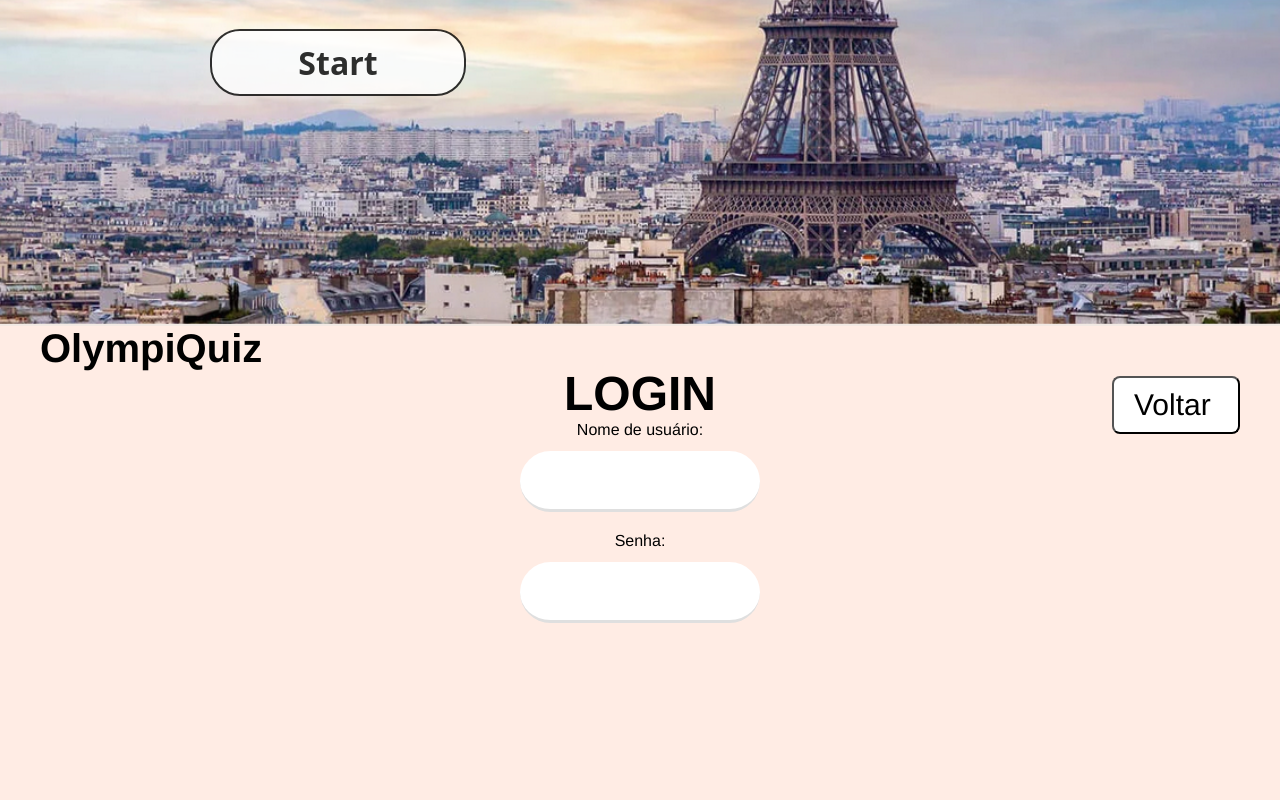
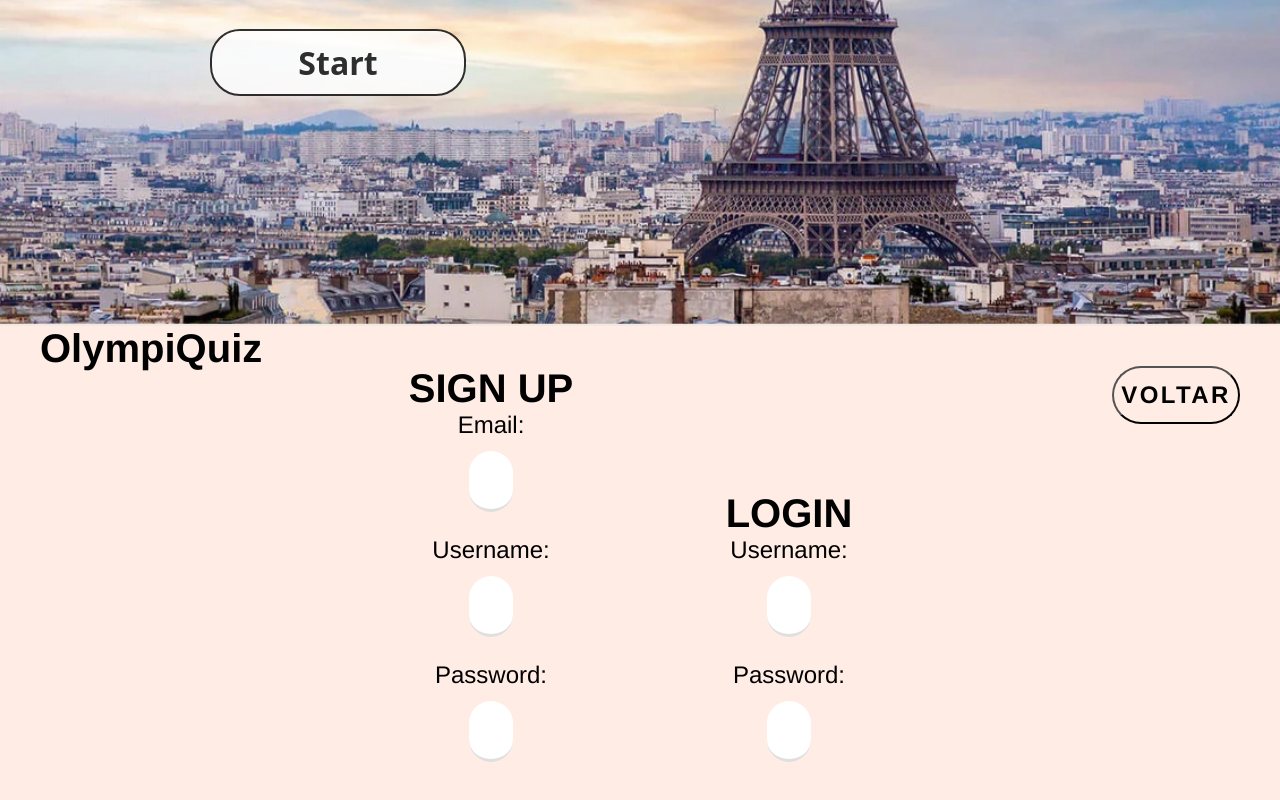
Before and after one commit to pedropiin/olympiquiz, a React (Create React App) app in the folder react-project/: page / in a window 1280 px wide. Shown: the part 474-1274 px from the top of the page. Built offline with nearby package versions, Linux system fonts and the light colour scheme.

Commit message:
arrumando typo Home e adicionando form de signup na tela de login

```diff
--- a/react-project/src/pages/Home.css
+++ b/react-project/src/pages/Home.css
@@ -20,6 +20,7 @@ body {
 
   .start-button {
     position: absolute;
+
     bottom: 220px;
     left: 210px;
     display: flex;
--- a/react-project/src/pages/Home.js
+++ b/react-project/src/pages/Home.js
@@ -7,7 +7,7 @@ const Home = () => {
     <div className="home-container">
       <img src={homeImage} alt="Home" className="home-image" />
         <div className='welcome-text'> <p>Welcome to </p></div>
-        <div className='olympiquiz-text'> <p>Olympiquiz</p></div>
+        <div className='olympiquiz-text'> <p>OlympiQuiz</p></div>
         <button className="start-button">Start</button>
         <button className="sign-in-button">Sign in</button>
 
--- a/react-project/src/pages/Login.css
+++ b/react-project/src/pages/Login.css
@@ -4,7 +4,7 @@ body {
     font-family: 'Sans', sans-serif;
 }
 
-.login-container {
+.container {
     position: relative;
     width: 100%;
     height: 100vh;
@@ -23,50 +23,64 @@ body {
 
 .back-button {
     position: absolute;
+    overflow: hidden;
     top: 40px;
     right: 40px;
     width: 10%;
 
     display: flex;
+    flex-direction: column;
     text-align: center;
     align-items: center;
     align-content: center;
     cursor: pointer;
 
-    margin: 10px 0;
-    padding: 10px 20px;
-    border-radius: 8px;
+    padding: 1% 1%;
+    border-radius: 5rem;
 
-    background-color: #ffffff;
-    font-size: 30px;
+    color: #000000;
+    background-color: #ffece4;
+    font-size: 1.5em;
+    letter-spacing: .15rem;
+    text-transform: uppercase;
+    font-weight: bold;
 }
 
-.login-text {
-    font-size: 1.5em;
+h1 {
+    font-size: 2.5em;
     text-transform: uppercase;
 
 }
 
-.login-info-container {
-    justify-content: center;
+.form {
+    text-align: center;
+}
+
+.login-container {
+    justify-content: right;
     align-items: center;
     padding: 40px;
+    vertical-align: center;
+    display: inline-block;
 }
 
-.username-container {
-    position: relative;
-    margin-bottom: 1.25em;
-
+.signup-container {
+    padding: 40px;
+    align-items: center;
+    vertical-align: center;
+    display: inline-block;
 }
 
-
-#username-input, #password-input {
+#username-login-input, #password-login-input,
+#email-signup-input, #username-signup-input,
+#password-signup-input {
     border: 0;
     border-bottom: 3px;
     margin-top: 12px;
     border-style: solid;
     border-color: #dfdfdf;
     border-radius: 60px;
+    margin-bottom: 1.5em;
 
     padding: 20px;
     outline: none;
@@ -78,10 +92,10 @@ body {
 label {
     align-items: center;
     cursor: text;
+    font-size: 1.5em;
 }
 
 input, label {
-    font-size: 1em;
     display: flex;
     flex-direction: column;
     width: 20%;
--- a/react-project/src/pages/Login.js
+++ b/react-project/src/pages/Login.js
@@ -5,22 +5,41 @@ import '../pages/Login.css';
 //TODO: Inserir símbolo login antes da label do username e senha
 const Login = () => {
     return (
-        <div className='login-container'>
+        <div className='container'>
             <div className='home-text'>
                 <p>OlympiQuiz</p>
             </div>
             <button className='back-button'>Voltar</button>
-            <div className='login-info-container'>
-                <div className='login-text'>
-                    <h1>Login</h1>
+            <div className='form'>
+                <div className='signup-container'>
+                    <div className='signup-text'>
+                        <h1>Sign Up</h1>
+                    </div>
+                    <div className='email-signup-container'>
+                        <label for='email-signup-input'>Email:</label>
+                        <input type='text' id='email-signup-input' name='email-signup-input'></input>
+                    </div>
+                    <div className='username-signup-container'>
+                        <label for='username-signup-input'>Username:</label>
+                        <input type='text' id='username-signup-input' name='username-signup-input'></input>
+                    </div>
+                    <div className='password-signup-container'>
+                        <label for='password-signup-input'>Password:</label>
+                        <input type='password' id='password-signup-input' name='password-signup-input'></input>
+                    </div>
                 </div>
-                <div className='username-container'>
-                    <label for='username'>Nome de usuário: </label>
-                    <input type='text' id='username-input' name='username-input' required></input>
-                </div>
-                <div className='password-container'>
-                    <label for='password'>Senha: </label>
-                    <input type='password' id='password-input' name='password-input' required></input>
+                <div className='login-container'>
+                    <div className='login-text'>
+                        <h1>Login</h1>
+                    </div>
+                    <div className='username-login-container'>
+                        <label for='username-login-input'>Username:</label>
+                        <input type='text' id='username-login-input' name='username-login-input'></input>
+                    </div>
+                    <div className='password-login-container'>
+                        <label for='password-login-input'>Password:</label>
+                        <input type='password' id='password-login-input' name='password-login-input'></input>
+                    </div>
                 </div>
             </div>
         </div>
```
